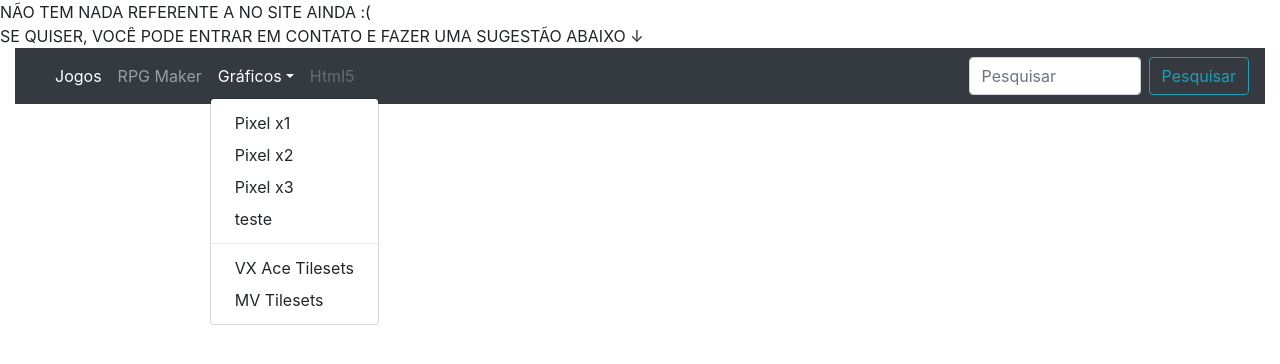
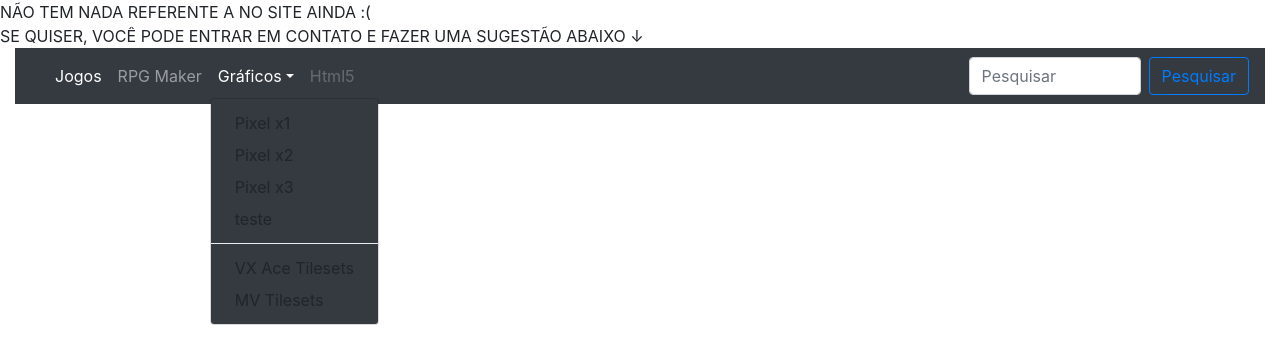
Before and after one commit to mvcardoso/FirstBloggerTemplate_Bootstrap, a plain HTML site: page index.html in a window 1280 px wide. Both pictures are taken after a click on the button "Gráficos". Drawn offline with nearby package versions, Linux system fonts and the light colour scheme.

Commit message:
corrigida class da navbar e alterado botao da pesquisa

```diff
--- a/index.html
+++ b/index.html
@@ -87,7 +87,7 @@ xmlns:expr='http://www.google.com/2005/gml/expr' xmlns:og='http://ogp.me/ns#'>
               </li>
               <li class="nav-item dropdown">
                 <a class="nav-link dropdown-toggle" href="#" id="navbarDropdown" role="button" data-toggle="dropdown" aria-haspopup="true" aria-expanded="false">Gráficos</a>
-                <div class="dropdown-menu" aria-labelledby="navbarDropdown navbar-dark bg-dark">
+                <div class="dropdown-menu navbar-dark bg-dark" aria-labelledby="navbarDropdown">
                   <a class="dropdown-item" href="#">Pixel x1</a>
                   <a class="dropdown-item" href="#">Pixel x2</a>
                   <a class="dropdown-item" href="#">Pixel x3</a>
@@ -103,7 +103,7 @@ xmlns:expr='http://www.google.com/2005/gml/expr' xmlns:og='http://ogp.me/ns#'>
             </ul>
             <form class='form-inline my-2 my-lg-0' expr:action='data:blog.searchUrl'>
                 <input aria-label='Search' autocomplete='off' class='form-control mr-sm-2' expr:value='data:view.isSearch ? data:view.search.query.escaped : &quot;&quot;' name='q' placeholder='Pesquisar' size='10' type='search'/>
-                <button class='btn btn-outline-info my-2 my-sm-0' expr:value='data:messages.search' type='submit'>Pesquisar</button>
+                <button class='btn btn-outline-primary my-2 my-sm-0' expr:value='data:messages.search' type='submit'>Pesquisar</button>
             </form>
           </div>
         </nav>
```
